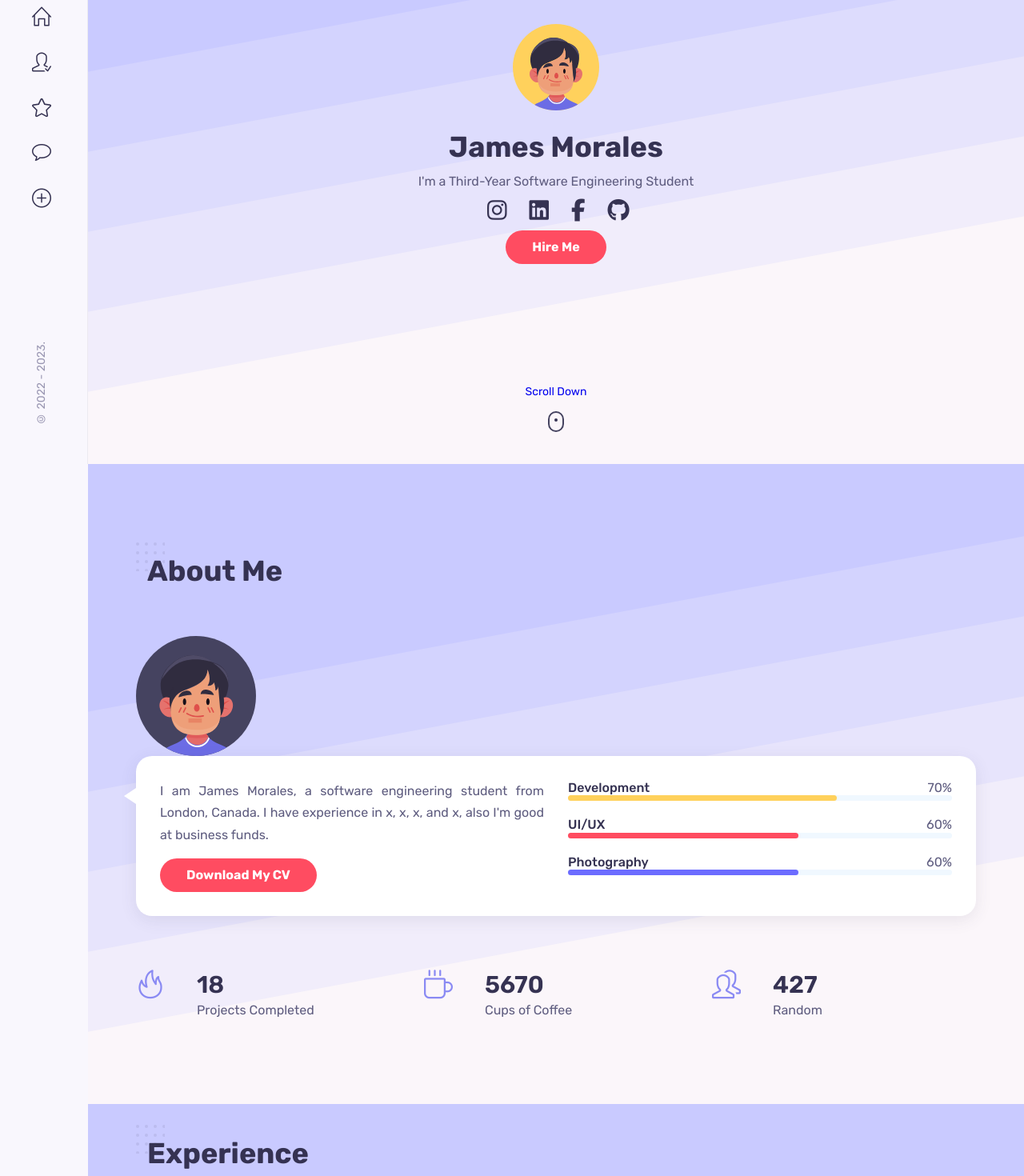
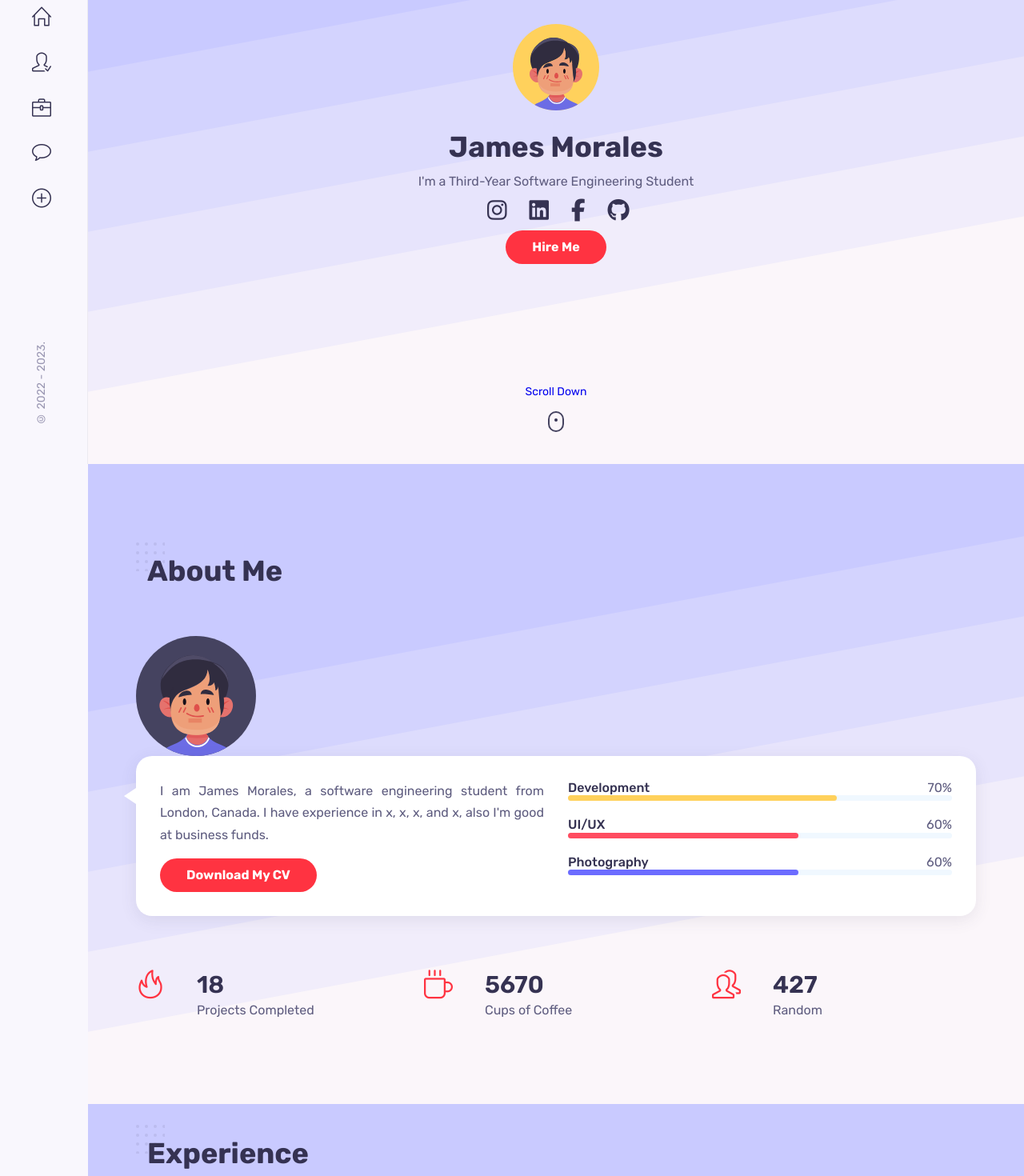
Before and after one commit to jamesmoraless/jamesmoraless.github.io, a React (Create React App) app in the folder personal-website/: page / in a window 1280 px wide. Shown: the part 220-1690 px from the top of the page at 80% size. Built offline with nearby package versions, Linux system fonts and the light colour scheme.

Commit message:
colour changes

```diff
--- a/personal-website/src/components/about/about.css
+++ b/personal-website/src/components/about/about.css
@@ -92,7 +92,7 @@
 
 .about_icon {
     font-size: var(--h1-font-size);
-    color: #8a8af3;
+    color: hsl(356, 100%, 60%);
 }
 
 .about_title {
--- a/personal-website/src/components/home/Home.css
+++ b/personal-website/src/components/home/Home.css
@@ -34,7 +34,7 @@
 }
 
 .home_social-link:hover {
-    color: hsl(295, 100%, 50%);
+    color: hsl(356, 100%, 60%);
 
 }
 
--- a/personal-website/src/components/sidebar/Sidebar.css
+++ b/personal-website/src/components/sidebar/Sidebar.css
@@ -28,7 +28,7 @@
 }
 
 .nav_link:hover {
-    color: hsl(295, 100%, 50%);
+    color: hsl(356, 100%, 60%);
 }
 
 .copyright {
--- a/personal-website/src/components/sidebar/Sidebar.jsx
+++ b/personal-website/src/components/sidebar/Sidebar.jsx
@@ -26,7 +26,7 @@ const Sidebar = () => {
 
                         <li className="nav_item">
                             <a href="#resume" className="nav_link">
-                            <i className="icon-star"></i>
+                            <i className="icon-briefcase"></i>
                             </a>
                         </li>
 
--- a/personal-website/src/index.css
+++ b/personal-website/src/index.css
@@ -5,7 +5,7 @@
 :root {
   /*========== Colors =============*/
   /*Color mode HSL(hue, saturation, lightness)*/
-  --first-color: hsl(353, 100%, 65%);
+  --first-color: hsl(356, 100%, 60%);
   --title-color: hsl(244, 24%, 26%);
   --text-color: hsl(244, 16%, 43%);
   --body-color: hsl(258, 60%, 98%);
```
